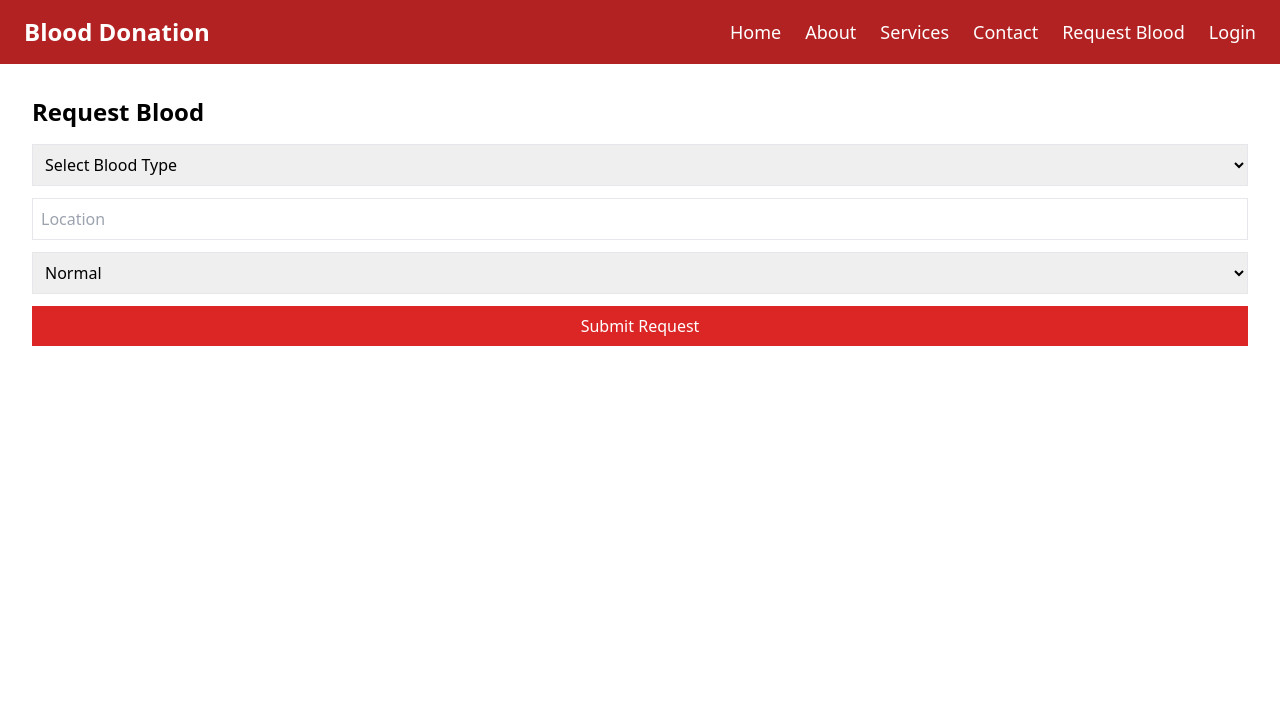
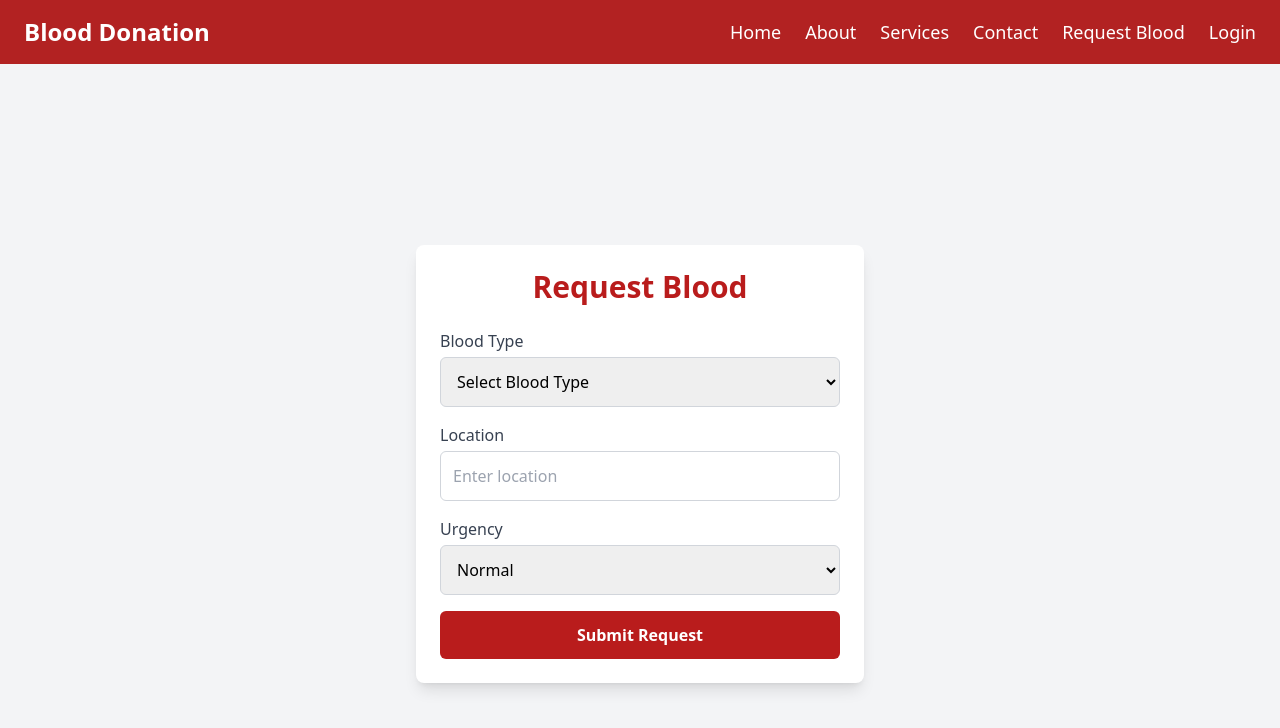
Before and after one commit to mupashirbare/Blood-donation-management, a React (Vite) app in the folder frontend/: page /RequestBlood in a window 1280 px wide. Shown: the top 728 px of the page. Built offline with nearby package versions, Linux system fonts and the light colour scheme.

Commit message:
i was updated the bloodRequest pages.

```diff
--- a/frontend/src/App.jsx
+++ b/frontend/src/App.jsx
@@ -3,8 +3,8 @@ import { BrowserRouter as Router, Routes, Route } from "react-router-dom";
 import Login from "./pages/login";
 import Home from "./pages/Home";
 import Register from "./pages/Register";
-import Navbar from "./components/navbar";
 import BloodRequest from "./pages/BloodRequest";
+import Navbar from "./components/Navbar";
 
 const App = () => {
   return (
--- a/frontend/src/pages/BloodRequest.jsx
+++ b/frontend/src/pages/BloodRequest.jsx
@@ -8,7 +8,8 @@ const BloodRequest = () => {
     urgency: "Normal",
   });
 
-  const handleChange = (e) => setFormData({ ...formData, [e.target.name]: e.target.value });
+  const handleChange = (e) =>
+    setFormData({ ...formData, [e.target.name]: e.target.value });
 
   const handleSubmit = async (e) => {
     e.preventDefault();
@@ -23,10 +24,21 @@ const BloodRequest = () => {
   };
 
   return (
-    <div className="p-8">
-      <h2 className="text-2xl font-bold mb-4">Request Blood</h2>
-      <form onSubmit={handleSubmit} className="flex flex-col gap-3">
-        <select name="bloodType" onChange={handleChange} required className="border p-2">
+    <div className="flex items-center justify-center min-h-screen bg-gray-100 p-4">
+      <div className="bg-white shadow-lg rounded-lg p-6 w-full max-w-md">
+        <h2 className="text-3xl font-semibold text-red-700 text-center mb-6">
+          Request Blood
+        </h2>
+        <form onSubmit={handleSubmit} className="space-y-4">
+          {/* Blood Type Selection */}
+          <div>
+            <label className="block text-gray-700 font-medium">Blood Type</label>
+            <select
+              name="bloodType"
+              onChange={handleChange}
+              required
+              className="block w-full mt-1 p-3 border border-gray-300 rounded-md focus:outline-none focus:ring-2 focus:ring-red-600"
+            >
               <option value="">Select Blood Type</option>
               <option value="A+">A+</option>
               <option value="A-">A-</option>
@@ -37,13 +49,43 @@ const BloodRequest = () => {
               <option value="AB+">AB+</option>
               <option value="AB-">AB-</option>
             </select>
-        <input type="text" name="location" placeholder="Location" onChange={handleChange} required className="border p-2" />
-        <select name="urgency" onChange={handleChange} className="border p-2">
+          </div>
+
+          {/* Location Input */}
+          <div>
+            <label className="block text-gray-700 font-medium">Location</label>
+            <input
+              type="text"
+              name="location"
+              placeholder="Enter location"
+              onChange={handleChange}
+              required
+              className="block w-full mt-1 p-3 border border-gray-300 rounded-md focus:outline-none focus:ring-2 focus:ring-red-600"
+            />
+          </div>
+
+          {/* Urgency Selection */}
+          <div>
+            <label className="block text-gray-700 font-medium">Urgency</label>
+            <select
+              name="urgency"
+              onChange={handleChange}
+              className="block w-full mt-1 p-3 border border-gray-300 rounded-md focus:outline-none focus:ring-2 focus:ring-red-600"
+            >
               <option value="Normal">Normal</option>
               <option value="Urgent">Urgent</option>
             </select>
-        <button type="submit" className="bg-red-600 text-white p-2">Submit Request</button>
+          </div>
+
+          {/* Submit Button */}
+          <button
+            type="submit"
+            className="w-full py-3 bg-red-700 text-white font-bold rounded-md hover:bg-red-800 transition duration-300"
+          >
+            Submit Request
+          </button>
         </form>
+      </div>
     </div>
   );
 };
```
Lines whose indentation alone changed are shown as unchanged.
